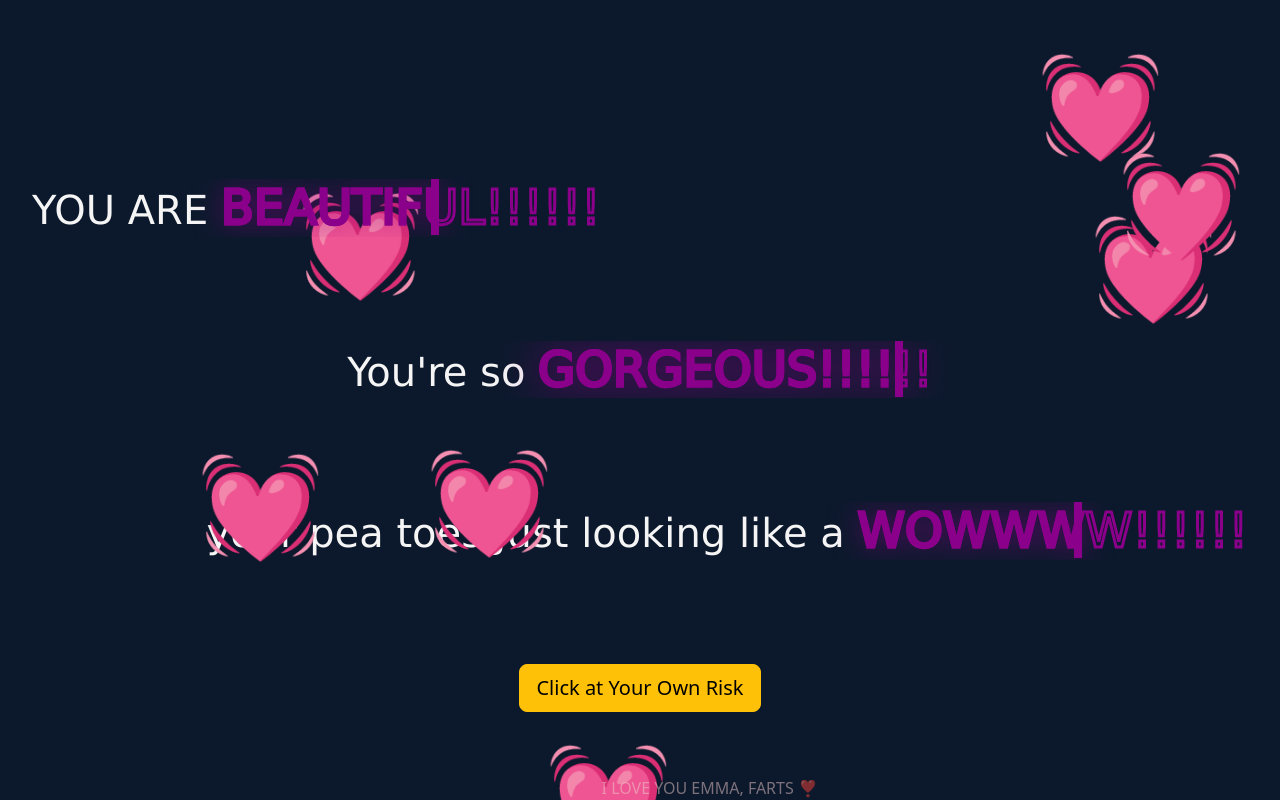
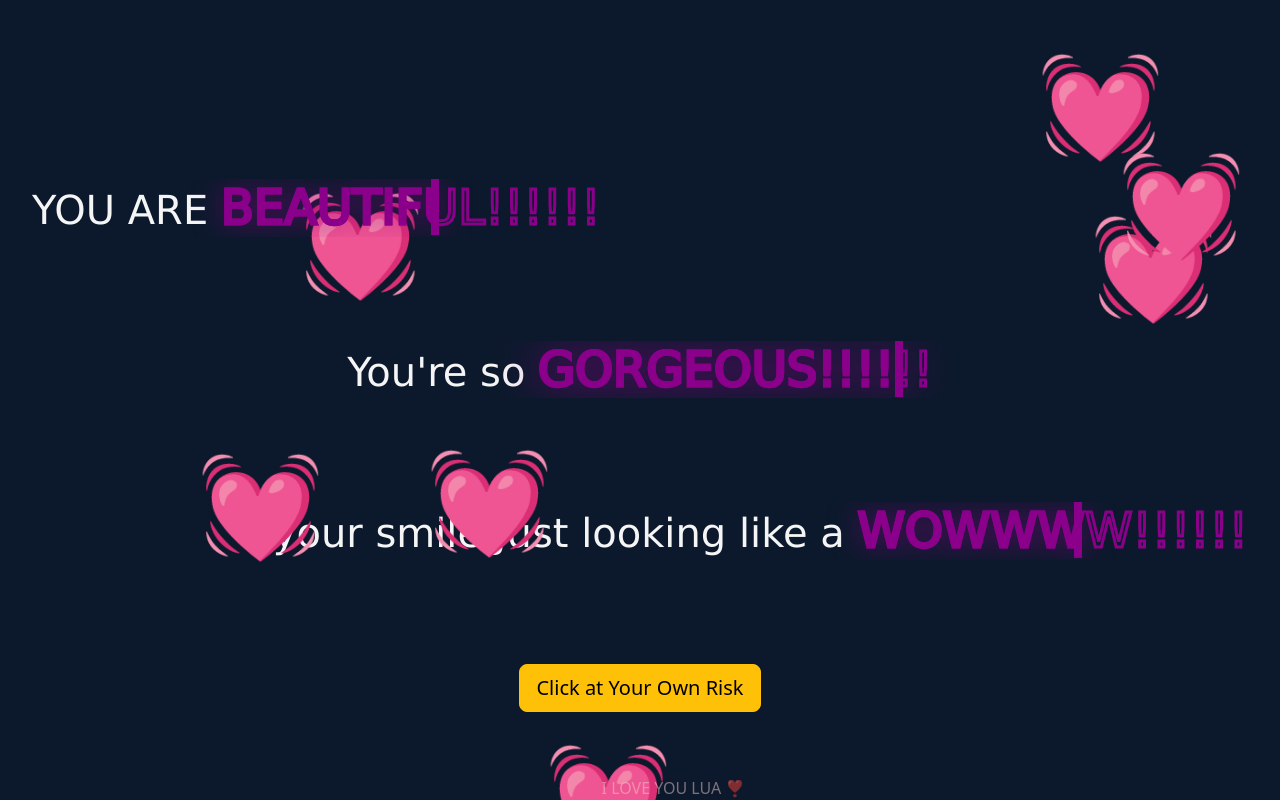
Before and after one commit to discordism/lua, a website: page Pages/Page 1/secondPage.html in a window 1280 px wide. Shown: the part 685-1485 px from the top of the page. Drawn offline with nearby package versions, Linux system fonts and the light colour scheme.

Commit message:
Update secondPage.html

```diff
--- a/Pages/Page 1/secondPage.html
+++ b/Pages/Page 1/secondPage.html
@@ -27,7 +27,7 @@
                 <h1>You're so <span class="gorg">GORGEOUS!!!!!!</span></h1>
        </div>
        <div id="wow">
-           <h1>your pea toes Just looking like a <span class="wow">WOWWWW!!!!!!</span></h1>
+           <h1>your smile Just looking like a <span class="wow">WOWWWW!!!!!!</span></h1>
        </div>
    </div>
 
@@ -36,7 +36,7 @@
     </div>
 
     <div class="watermark">
-        I LOVE YOU EMMA, FARTS </a>❣️
+        I LOVE YOU LUA </a>❣️
     </div>
 
     <script src="secondPage.js"></script>
```
